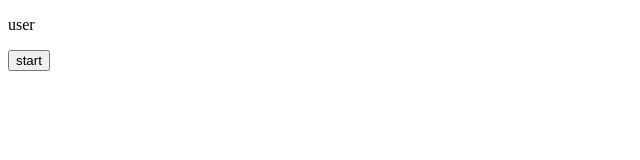
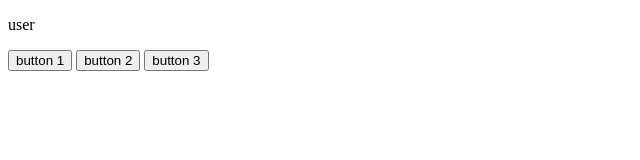
Before and after one commit to yenaingtun-dev/Odin-Project-Rock-Paper-Scissors, a plain HTML site: page index.html in a window 1280 px wide. Shown: the whole page, without its empty margins (0-640 px from the left). Drawn offline with Linux system fonts and the light colour scheme.

Commit message:
updated (WIP)

```diff
--- a/index.html
+++ b/index.html
@@ -7,7 +7,10 @@
 </head>
 <body>
     <p>user</p>
-    <button id="start">start</button>
+    <button onclick="playRoundOne()">button 1</button>
+    <button onclick="playRoundTwo()">button 2</button>
+    <button onclick="playRoundThree()">button 3</button>
+    <!-- <button id="start">start</button> -->
     <!-- <select id="items" autocomplete="off">
         <option value="value" selected disabled hidden>Select one item</option>
         <option value="rock">rock</option>
--- a/main.js
+++ b/main.js
@@ -7,10 +7,10 @@ let totals = [];
 // gameStart.addEventListener('change', () => {
 //     game();
 // })
-let start = document.getElementById("start");
-start.addEventListener("click", () => {
-    game();
-});
+// let start = document.getElementById("start");
+// start.addEventListener("click", () => {
+//     game();
+// });
 
 function logic(value) {
     let randomItem = [paper, rock, scissor];
@@ -61,6 +61,19 @@ function logic(value) {
     }
 }
 
+function playRoundOne(value) {
+
+    console.log(value);
+}
+
+function playRoundTwo(params) {
+    console.log('two');
+}
+
+function playRoundThree(params) {
+    console.log('three');
+}
+
 function game() {
     totals = [];
     for (let index = 0; index < 5; index++) {
```
